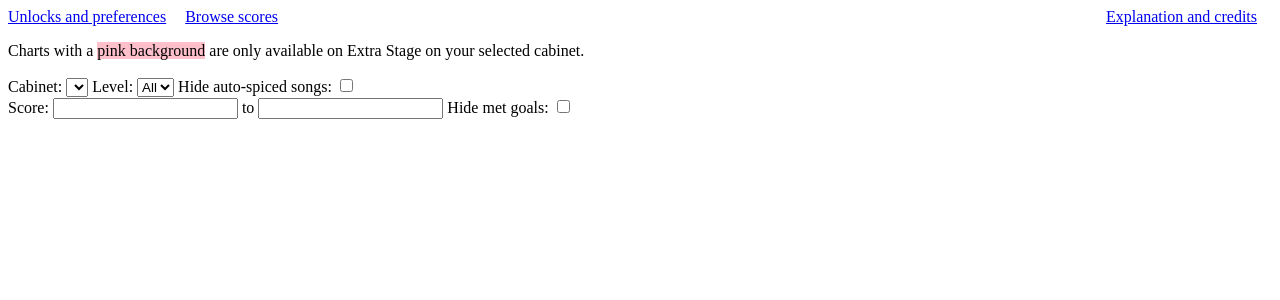
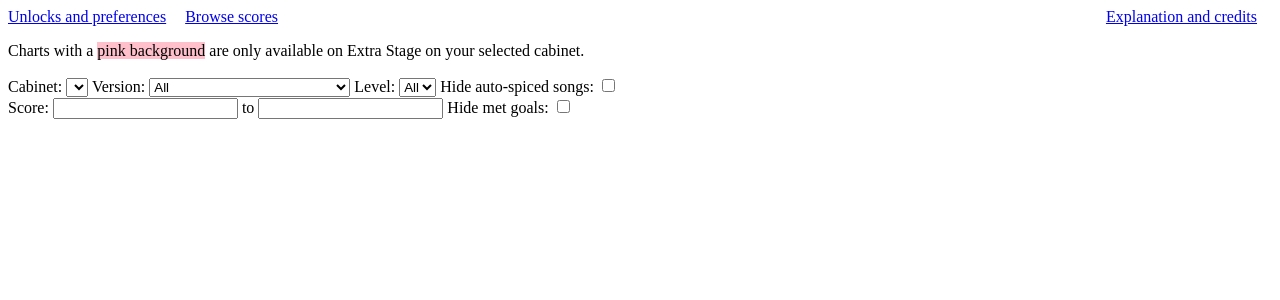
Before and after one commit to rrwoods/pprx, a Django app: template pprxweb/scorebrowser/templates/scorebrowser/scores.html in a window 1280 px wide. Shown: the top 300 px of the page. Run offline with Django 3.2, Linux system fonts and the light colour scheme; the template is opened without the code that fills it: values that come from a table or form of the project are taken from there, others are empty; data comes from the database, SQL or seed files in the repository; parts of the project's set-up code (start-up, migrations or seed data) failed here and were passed over; some libraries are stand-ins or nearby versions.

Commit message:
Filter by game version

```diff
--- a/pprxweb/scorebrowser/static/scores.js
+++ b/pprxweb/scorebrowser/static/scores.js
@@ -1,5 +1,10 @@
 $.fn.dataTable.ext.search.push(function(settings, data, dataIndex) {
 	if (parseInt(data[parseInt($('#cabinet-select').find(':selected').val())]) === 2) {
+		return false
+	}
+
+	var selected_version = $('#version-select').find(':selected').val()
+	if ((selected_version !== "0") && (selected_version !== data[3])) {
 		return false
 	}
 
@@ -46,7 +51,7 @@ $(document).ready(function () {
 			{ data: '1', visible: false },
 			{ data: '2', visible: false },
 			// 3:
-			{ data: 'game_version', title: 'Version', render: { display: 'name', sort: 'id', type: 'id' } },
+			{ data: 'game_version', title: 'Version', render: { display: 'name', sort: 'id', type: 'id', filter: 'id' } },
 			// 4:
 			{
 				data: 'song_name',
--- a/pprxweb/scorebrowser/templates/scorebrowser/scores.html
+++ b/pprxweb/scorebrowser/templates/scorebrowser/scores.html
@@ -16,6 +16,14 @@
 	<select id="cabinet-select">
 		{% for cabinet in cabinets %}
 			<option value="{{ cabinet.id }}">{{ cabinet.name }}</option>
+		{% endfor %}
+	</select>
+
+	Version:
+	<select id="version-select" class="select-filter">
+		<option selected value=0>All</option>
+		{% for version in versions %}
+			<option value="{{ version.id }}">{{ version.name }}</option>
 		{% endfor %}
 	</select>
 
--- a/pprxweb/scorebrowser/views.py
+++ b/pprxweb/scorebrowser/views.py
@@ -229,6 +229,7 @@ def scores(request):
 			song_locks[lock.song.id] = []
 		song_locks[lock.song.id].append(lock)
 
+	version_names = [{'id': v.id, 'name': v.name} for v in Version.objects.all().order_by('id')]
 	cab_names = [
 		{'id': 0, 'name': 'White'},
 		{'id': 1, 'name': 'Gold'},
@@ -324,4 +325,4 @@ def scores(request):
 		entry['distance'] = goal - score
 		scores_data.append(entry)
 
-	return render(request, 'scorebrowser/scores.html', {'scores': json.dumps(scores_data), 'cabinets': cab_names})
+	return render(request, 'scorebrowser/scores.html', {'scores': json.dumps(scores_data), 'cabinets': cab_names, 'versions': version_names})
```
